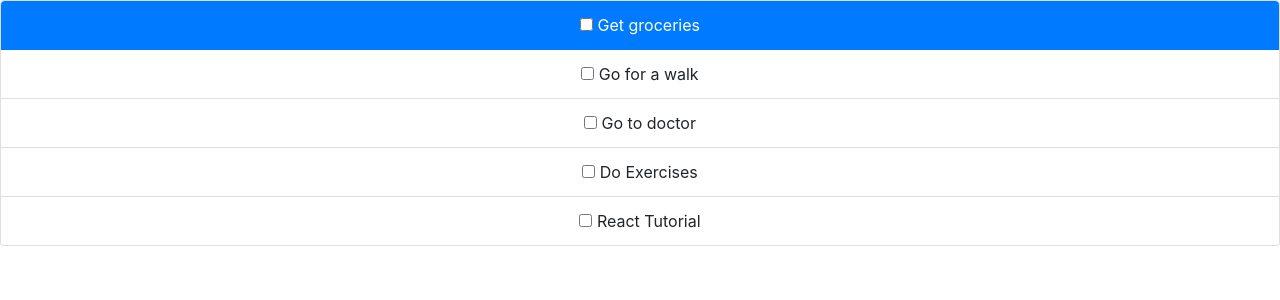
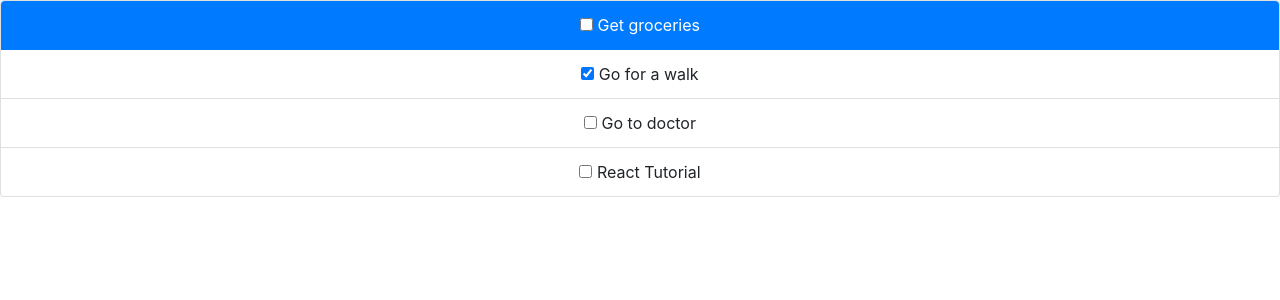
Before and after one commit to Jagholin/todo_react, a React (Create React App) app: page / in a window 1280 px wide. Shown: the top 300 px of the page. Built offline with nearby package versions, Linux system fonts and the light colour scheme.

Commit message:
changed the schema of state back to what it was previously

```diff
--- a/src/App.js
+++ b/src/App.js
@@ -11,11 +11,28 @@ import { useState } from "react";
 
 function App() {
   // all the state goes here!
+
+  // state is {todo: string, done: bool}[]
+  // state was {todo: string[], done: bool[]}
   const [state, setState] = useState(
-    {
-      todo: ["Get groceries", "Go for a walk", "Go to doctor", "Do Exercises", "React Tutorial"],
-      done: [false, false, false, false],
-    }
+    [
+      {
+        todo: "Get groceries",
+        done: false,
+      },
+      {
+        todo: "Go for a walk",
+        done: true,
+      },
+      {
+        todo: "Go to doctor",
+        done: false,
+      },
+      {
+        todo: "React Tutorial",
+        done: false,
+      }
+    ]
   );
 
   // index of currently selected item
--- a/src/components/todo_list.jsx
+++ b/src/components/todo_list.jsx
@@ -1,13 +1,25 @@
+
 function TodoList(props) {
 
     console.log(props.itemSelected);
+
+    const checkHandler = (index) => () => {
+        let newItems = props.items.map(
+            (val, idx) => index === idx ?
+                {todo: val.todo, done: !val.done}:
+                val);
+        console.log(newItems);
+        props.setItems(newItems);
+    }
+
+    // props.items is now {todo: string, done: bool}[]
     return (
             <div className="card">
                 <ul className="list-group list-group-flush">
                 {
-                    props.items.todo.map((todo, index) =>
-                        <li onClick={() => {props.setItemSelected(index)}} key={index} className={props.itemSelected == index ? "list-group-item active" : "list-group-item"}>
-                        <input type="checkbox" /> {todo}
+                    props.items.map((todo, index) =>
+                        <li onClick={() => {props.setItemSelected(index)}} key={index} className={props.itemSelected === index ? "list-group-item active" : "list-group-item"}>
+                        <input type="checkbox" checked={todo.done} onChange={checkHandler(index)}/> {todo.todo}
                         </li>
                     )
                 }
```
